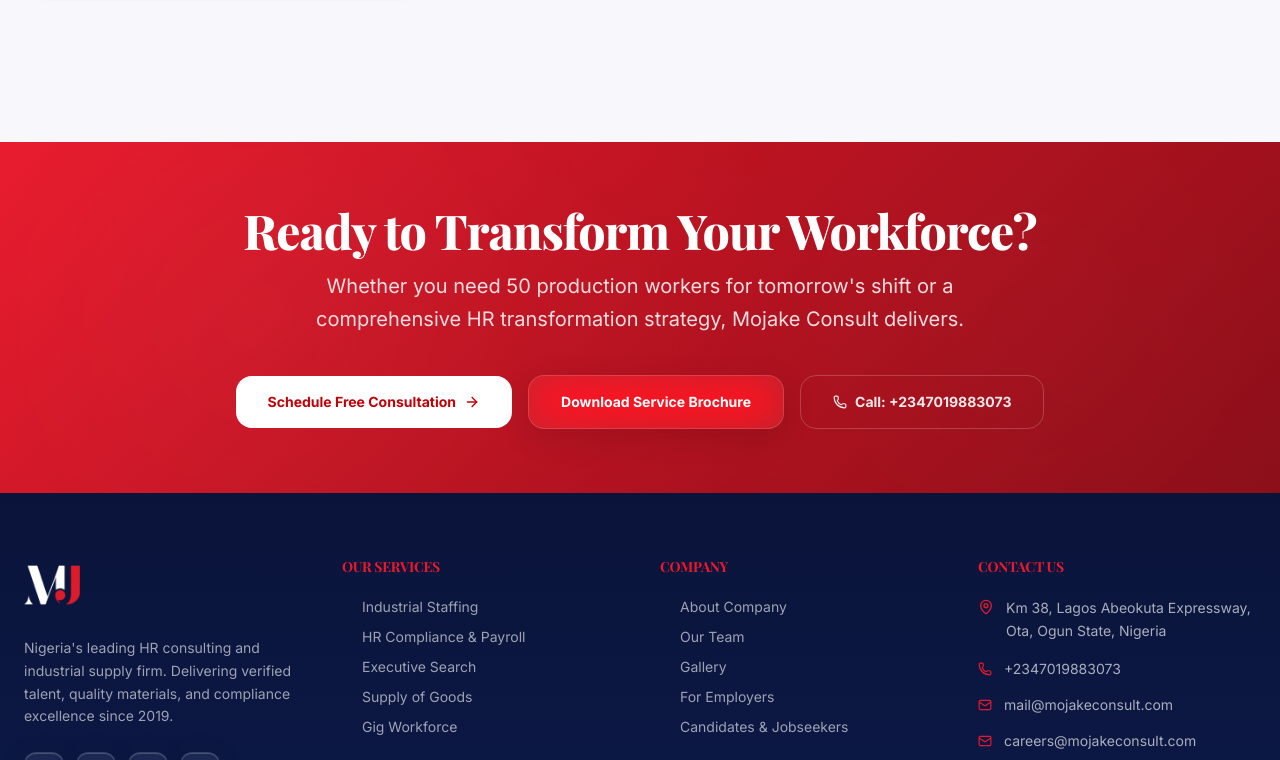
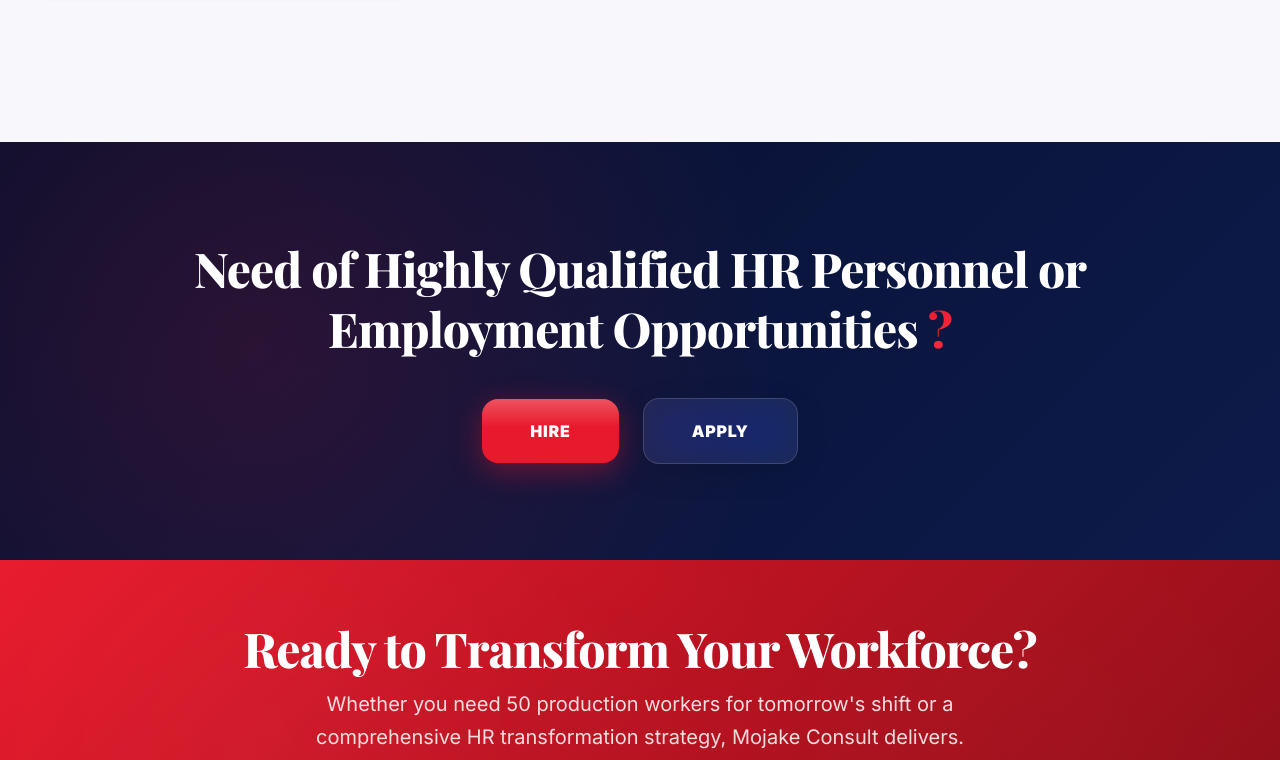
Before and after one commit to johnleo8070/mojake-consult, a React (Vite) app: page /gallery in a window 1280 px wide. Shown: the part 1155-1915 px from the top of the page. Built offline with nearby package versions, Linux system fonts and the light colour scheme.

Commit message:
feat: extract CTA strip with Apply/Hire buttons to global layout

```diff
--- a/src/App.tsx
+++ b/src/App.tsx
@@ -3,6 +3,7 @@
 import Navbar from './components/Navbar';
 import Footer from './components/Footer';
 import WhatsAppButton from './components/WhatsAppButton';
+import CTAStrip from './components/CTAStrip';
 import HomePage from './pages/HomePage';
 import ServicesPage from './pages/ServicesPage';
 import CareersPage from './pages/CareersPage';
@@ -79,6 +80,7 @@
             <Route path="*" element={<HomePage />} />
           </Routes>
         </div>
+        <CTAStrip />
         <Footer />
       </div>
       <WhatsAppButton />
--- /dev/null
+++ b/src/components/CTAStrip.tsx
@@ -0,0 +1,68 @@
+import { useEffect, useRef, useState } from 'react';
+import { Link } from 'react-router-dom';
+
+function useVisible(threshold = 0.15) {
+    const ref = useRef<HTMLDivElement>(null);
+    const [visible, setVisible] = useState(false);
+    useEffect(() => {
+        const obs = new IntersectionObserver(
+            ([e]) => { if (e.isIntersecting) { setVisible(true); obs.disconnect(); } },
+            { threshold }
+        );
+        if (ref.current) obs.observe(ref.current);
+        return () => obs.disconnect();
+    }, [threshold]);
+    return { ref, visible };
+}
+
+function Section({ children, className = '' }: { children: React.ReactNode; className?: string }) {
+    const { ref, visible } = useVisible();
+    return (
+        <div
+            ref={ref}
+            className={`transition-all duration-700 ${visible ? 'opacity-100 translate-y-0' : 'opacity-0 translate-y-8'} ${className}`}
+        >
+            {children}
+        </div>
+    );
+}
+
+export default function CTAStrip() {
+    return (
+        <section
+            className="relative py-24 overflow-hidden mt-auto"
+            style={{ background: 'linear-gradient(135deg, #080f2e 0%, #0D1B4B 100%)' }}
+            aria-label="Call to action"
+        >
+            <div
+                className="absolute inset-0 pointer-events-none"
+                style={{ backgroundImage: 'radial-gradient(circle at 20% 50%, rgba(232,25,44,0.15) 0%, transparent 50%)' }}
+            />
+            <div className="max-w-7xl mx-auto px-4 md:px-6 text-center relative z-10">
+                <Section>
+                    <h2 className="text-3xl md:text-5xl font-black text-white mb-6 leading-tight max-w-4xl mx-auto" style={{ fontFamily: 'Playfair Display, serif' }}>
+                        Need of Highly Qualified HR Personnel or Employment Opportunities <span className="text-gradient-red">?</span>
+                    </h2>
+                    <div className="flex flex-col sm:flex-row items-center justify-center gap-6 mt-10">
+                        <Link
+                            to="/hire"
+                            className="mirror-button flex items-center gap-2 text-center justify-center px-12 py-5 rounded-2xl font-black text-white text-base transition-all hover:shadow-[0_0_40px_rgba(232,25,44,0.6)] hover:-translate-y-2 uppercase tracking-wider"
+                            style={{
+                                background: '#E8192C',
+                                boxShadow: '0 8px 30px rgba(232,25,44,0.4)',
+                            }}
+                        >
+                            Hire
+                        </Link>
+                        <Link
+                            to="/apply"
+                            className="glass flex items-center justify-center gap-2 px-12 py-5 rounded-2xl font-black text-white text-base border border-white/30 hover:bg-white/10 hover:-translate-y-2 transition-all uppercase tracking-wider"
+                        >
+                            Apply
+                        </Link>
+                    </div>
+                </Section>
+            </div>
+        </section>
+    );
+}
--- a/src/pages/HomePage.tsx
+++ b/src/pages/HomePage.tsx
@@ -778,42 +778,6 @@
         </div>
       </section>
 
-      {/* ═══ CTA STRIP ══════════════════════════════════════════════ */}
-      <section
-        className="relative py-24 overflow-hidden"
-        style={{ background: 'linear-gradient(135deg, #080f2e 0%, #0D1B4B 100%)' }}
-        aria-label="Call to action"
-      >
-        <div
-          className="absolute inset-0 pointer-events-none"
-          style={{ backgroundImage: 'radial-gradient(circle at 20% 50%, rgba(232,25,44,0.15) 0%, transparent 50%)' }}
-        />
-        <div className="max-w-7xl mx-auto px-4 md:px-6 text-center relative z-10">
-          <Section>
-            <h2 className="text-3xl md:text-5xl font-black text-white mb-6 leading-tight max-w-4xl mx-auto" style={{ fontFamily: 'Playfair Display, serif' }}>
-              Need of Highly Qualified HR Personnel or Employment Opportunities <span className="text-gradient-red">?</span>
-            </h2>
-            <div className="flex flex-col sm:flex-row items-center justify-center gap-6 mt-10">
-              <Link
-                to="/hire"
-                className="mirror-button flex items-center gap-2 text-center justify-center px-12 py-5 rounded-2xl font-black text-white text-base transition-all hover:shadow-[0_0_40px_rgba(232,25,44,0.6)] hover:-translate-y-2 uppercase tracking-wider"
-                style={{
-                  background: '#E8192C',
-                  boxShadow: '0 8px 30px rgba(232,25,44,0.4)',
-                }}
-              >
-                Hire
-              </Link>
-              <Link
-                to="/apply"
-                className="glass flex items-center justify-center gap-2 px-12 py-5 rounded-2xl font-black text-white text-base border border-white/30 hover:bg-white/10 hover:-translate-y-2 transition-all uppercase tracking-wider"
-              >
-                Apply
-              </Link>
-            </div>
-          </Section>
-        </div>
-      </section>
     </main>
   );
 }
```
